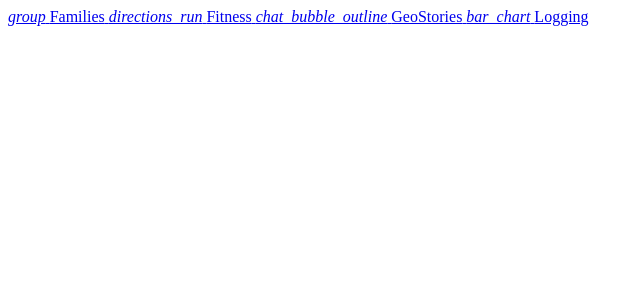
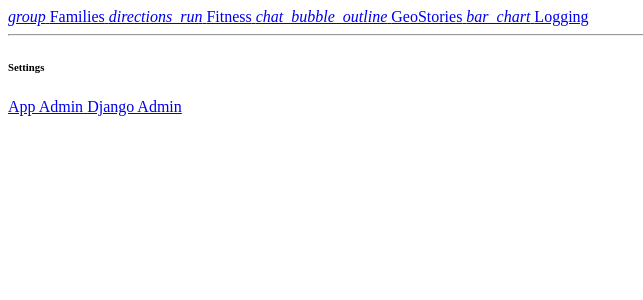
Before and after one commit to hermansaksono/storywell_firebase_admin, a Django app: template storywell_app_admin/templates/default_nav.html in a window 1280 px wide. Shown: the top 300 px of the page, without its empty margins (0-643 px from the left). Run offline with Django 3.2, Linux system fonts and the light colour scheme; the template is opened without the code that fills it, so the values that code supplies are empty.

Commit message:
Add link to the admin pages for the app

```diff
--- a/storywell_app_admin/templates/default_nav.html
+++ b/storywell_app_admin/templates/default_nav.html
@@ -27,6 +27,16 @@
                     <span class="mdc-list-item__text">Logging</span>
                 </a>
                 {%  endif %}
+
+                <hr class="mdc-list-divider">
+                <h6 class="mdc-list-group__subheader">Settings</h6>
+                <a class="mdc-list-item" href="/admin">
+                    <span class="mdc-list-item__text">App Admin</span>
+                </a>
+                <a class="mdc-list-item" href="https://wellness-test.ccs.neu.edu/storytelling_dev/admin">
+                    <span class="mdc-list-item__text">Django Admin</span>
+                </a>
+
             </div>
         </div>
     </aside>
```
